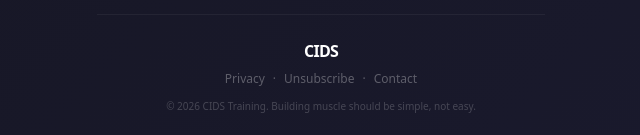
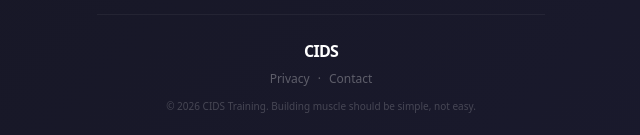
Before and after one commit to dagrz/cids.training, a Next.js app in the folder frontend/: page / in a window 1280 px wide. Shown: the part 3573-3708 px from the top of the page, without its empty margins (319-959 px from the left). Built offline with nearby package versions, Linux system fonts and the light colour scheme; no server answers.

Commit message:
remove: unsubscribe link from footer

```diff
--- a/frontend/src/components/Footer.tsx
+++ b/frontend/src/components/Footer.tsx
@@ -7,8 +7,6 @@
       <div className="text-xs text-white/30 space-x-2">
         <a href="#" className="hover:text-white/50">Privacy</a>
         <span>·</span>
-        <a href="#" className="hover:text-white/50">Unsubscribe</a>
-        <span>·</span>
         <a href="#" className="hover:text-white/50">Contact</a>
       </div>
       <p className="text-[10px] text-white/20 mt-3">
```
